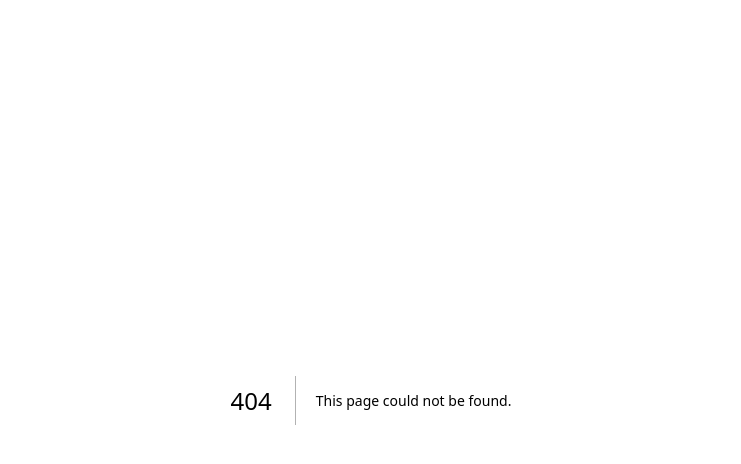
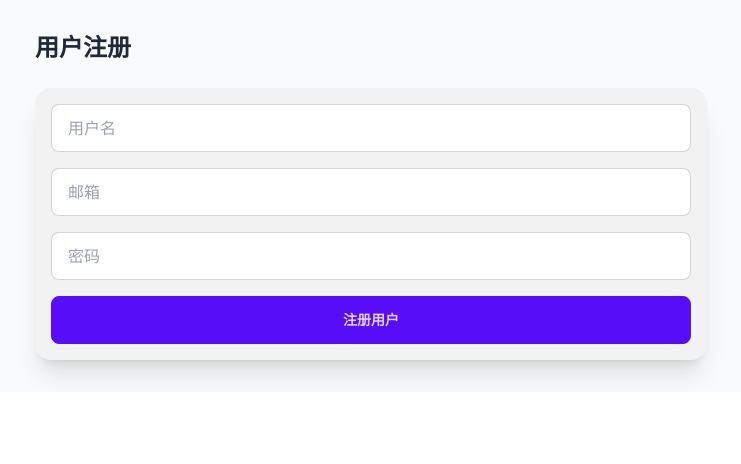
Before and after one commit to buluobuluo0521/school-education, a Next.js app: page /register in a window 1280 px wide. Before the commit this address had no page. Shown: the top 464 px of the page, without its empty margins (269-1010 px from the left). Built offline with nearby package versions, Linux system fonts and the light colour scheme.

Commit message:
完成注册页面

```diff
--- /dev/null
+++ b/app/api/proxy/register/route.ts
@@ -0,0 +1,27 @@
+import { NextRequest, NextResponse } from 'next/server';
+import { AppDataSource } from '@/lib/database';
+import { User } from '@/lib/entities/User';
+
+export async function POST(request: NextRequest) {
+    try {
+        const userData = await request.json();
+        if (!AppDataSource.isInitialized) {
+            await AppDataSource.initialize();
+        }
+        const userRepository = AppDataSource.getRepository(User);
+
+        const user = new User();
+        user.username = userData.username;
+        user.email = userData.email;
+        user.password = userData.password;
+
+        await userRepository.save(user);
+
+        return NextResponse.json({ message: '用户创建成功', user });
+    } catch (error) {
+        return NextResponse.json(
+            { error: '创建用户失败' },
+            { status: 500 }
+        );
+    }
+}
--- a/app/login/page.tsx
+++ b/app/login/page.tsx
@@ -68,6 +68,7 @@ export default function LoginPage() {
             {loading ? '登录中...' : '登录'}
           </button>
           {error && <div className="text-error text-center">{error}</div>}
+          <button type="button" className="btn btn-secondary w-full" onClick={() => window.location.href = '/register'}>注册</button>
         </form>
       </div>
     </div>
--- /dev/null
+++ b/app/register/page.tsx
@@ -0,0 +1,74 @@
+'use client'
+
+import { useState } from 'react'
+import { useRouter } from 'next/navigation'
+import axios from 'axios'
+
+export default function UserManagePage() {
+  const router = useRouter()
+  const [form, setForm] = useState({ username: '', email: '', password: '' })
+  const [error, setError] = useState('')
+
+  const handleChange = (e: React.ChangeEvent<HTMLInputElement>) => {
+    setForm({ ...form, [e.target.name]: e.target.value })
+  }
+
+  const handleSubmit = async (e: React.FormEvent) => {
+    e.preventDefault()
+    setError('')
+    try {
+      const data = await axios.post('/api/proxy/register', form)
+      console.log(data)
+      if(data){
+        alert('注册成功！')
+        setForm({ username: '', email: '', password: '' })
+        router.push('/login')
+      }
+    } catch {
+      setError('创建用户失败')
+    }
+  }
+
+  return (
+    <div className="max-w-2xl mx-auto py-8 space-y-6">
+      <h1 className="text-2xl font-bold">用户注册</h1>
+      <form onSubmit={handleSubmit} className="card bg-base-200 shadow-xl p-4 space-y-4">
+        <div className="form-control">
+          <input
+            name="username"
+            type="text"
+            placeholder="用户名"
+            className="input input-bordered"
+            value={form.username}
+            onChange={handleChange}
+            required
+          />
+        </div>
+        <div className="form-control">
+          <input
+            name="email"
+            type="email"
+            placeholder="邮箱"
+            className="input input-bordered"
+            value={form.email}
+            onChange={handleChange}
+            required
+          />
+        </div>
+        <div className="form-control">
+          <input
+            name="password"
+            type="password"
+            placeholder="密码"
+            className="input input-bordered"
+            value={form.password}
+            onChange={handleChange}
+            required
+          />
+        </div>
+        <button type="submit" className="btn btn-primary">注册用户</button>
+        {error && <div className="text-error">{error}</div>}
+      </form>
+    </div>
+  )
+}
--- a/lib/entities/User.ts
+++ b/lib/entities/User.ts
@@ -19,7 +19,4 @@ export class User {
         default: () => "CURRENT_TIMESTAMP"
     })
     createdAt!: Date;
-
-    @Column({ type: "varchar", length: 255 })
-    grade!: string;
 }
```
Also changed, not shown: indexx.html (deleted, +0 -18 lines).
